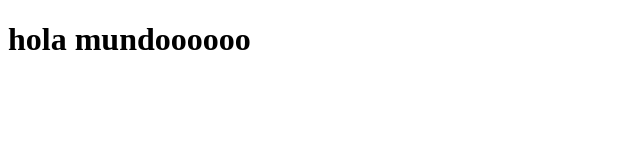
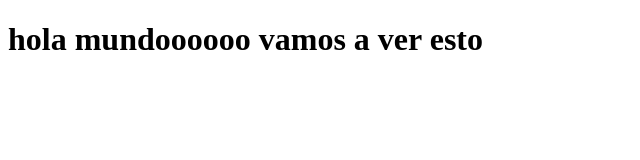
Before and after one commit to kazuyin/eclipse, a plain HTML site: page index.html in a window 1280 px wide. Shown: the whole page, without its empty margins (0-640 px from the left). Drawn offline with Linux system fonts and the light colour scheme.

Commit message:
Update index.html

```diff
--- a/index.html
+++ b/index.html
@@ -7,6 +7,10 @@
     <title>Document</title>
 </head>
 <body>
-    <h1>hola mundoooooo</h1>
+    <h1>hola mundoooooo
+
+
+        vamos a ver esto
+    </h1>
 </body>
 </html>
```
